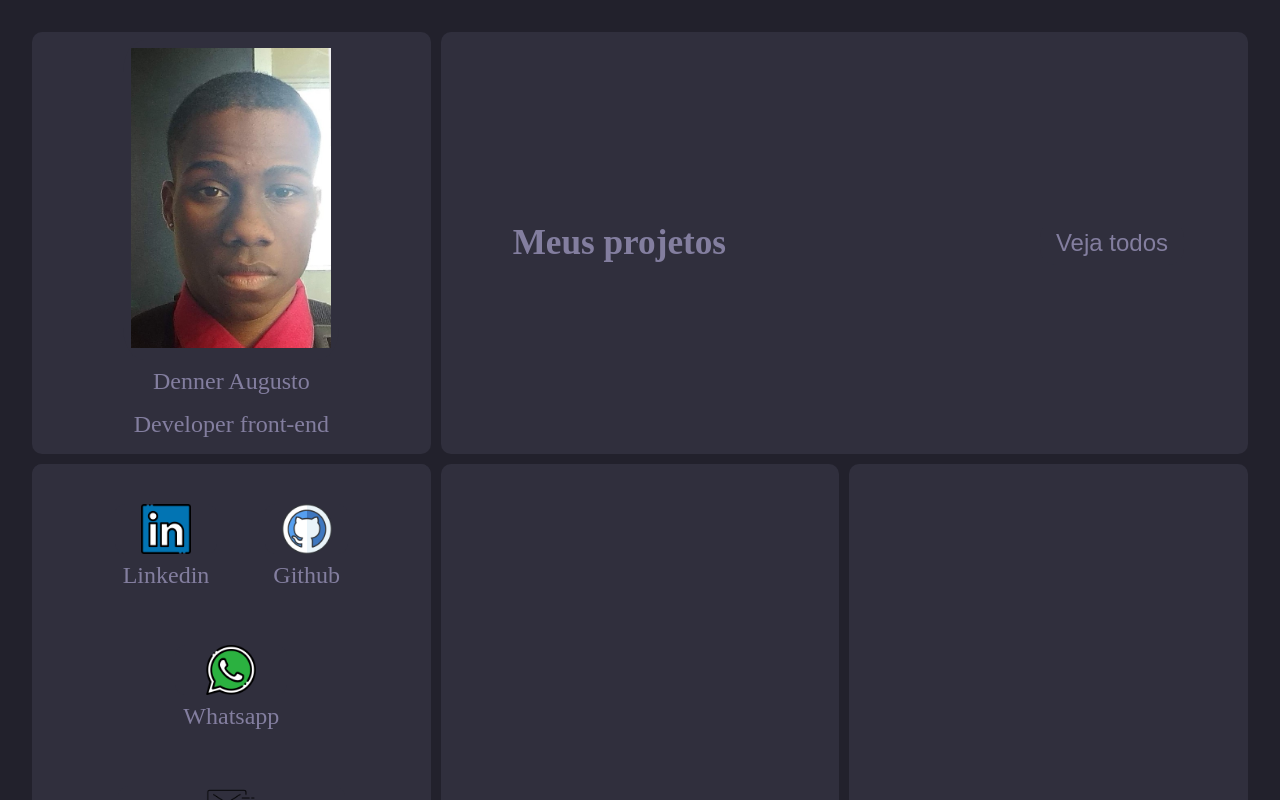
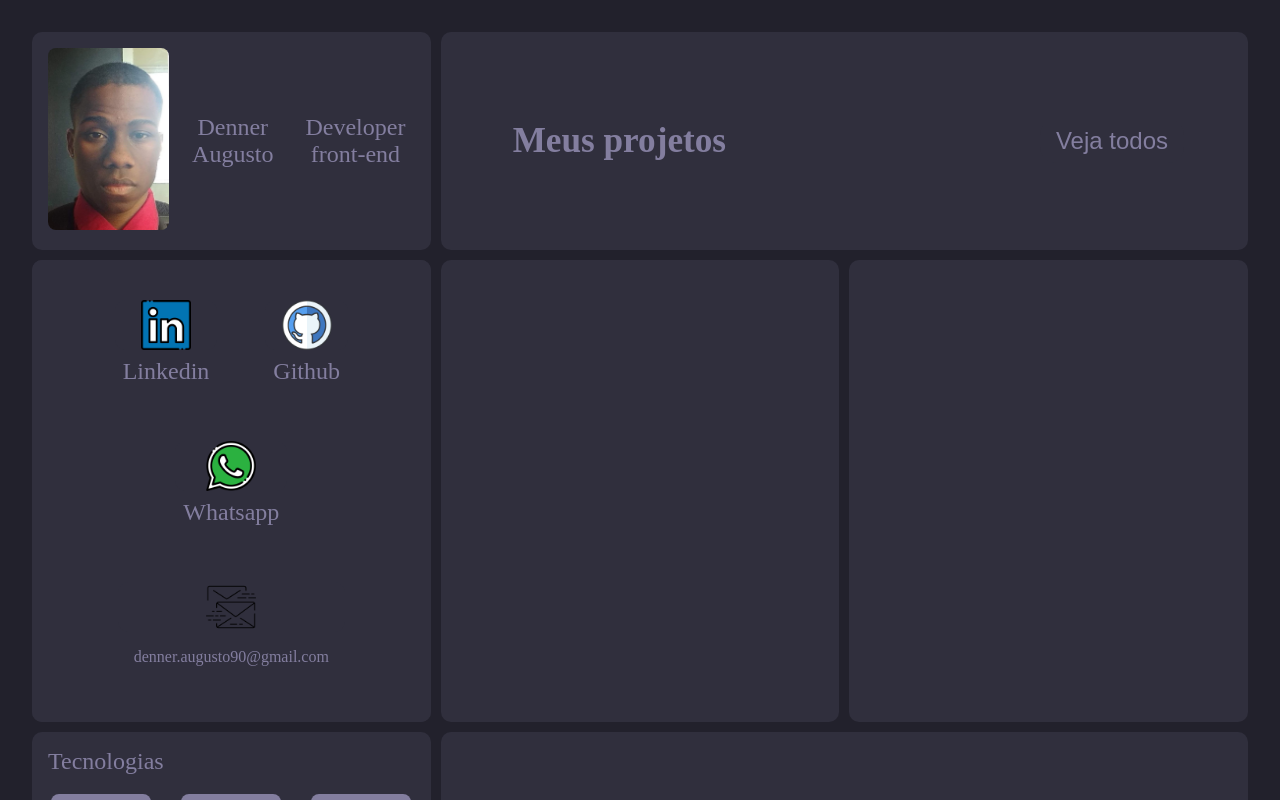
Before and after one commit to denner-august/curriculo-2.0, a Next.js app: page / in a window 1280 px wide. Shown: the top 800 px of the page. Built offline with nearby package versions, Linux system fonts and the light colour scheme.

Commit message:
Update styles.ts

```diff
--- a/src/components/profile/styles.ts
+++ b/src/components/profile/styles.ts
@@ -2,13 +2,17 @@ import styled from "styled-components";
 
 export const Container = styled.div`
     display:flex ;
-    flex-direction: column ;
-    justify-content: space-between ;
+    flex-direction: row ;
+    justify-content: space-around ;
     align-items:center;
+
 
     .imagem{
         background-color:var( --bg-cards);
-        border-radius: 10%;
+
+        img{
+            border-radius: 0.5rem;
+        }
     }
 
     p{
@@ -18,9 +22,18 @@ export const Container = styled.div`
         background-color:var( --bg-cards);
 
     }
+`
 
+export const Names = styled.div`
+display: flex;
+flex-direction: column;
+/* background-color: red; */
+background-color:var( --bg-cards);
 
-
+p:hover{
+    color: white;
+    cursor: default;
+}
 
 
 `
```
